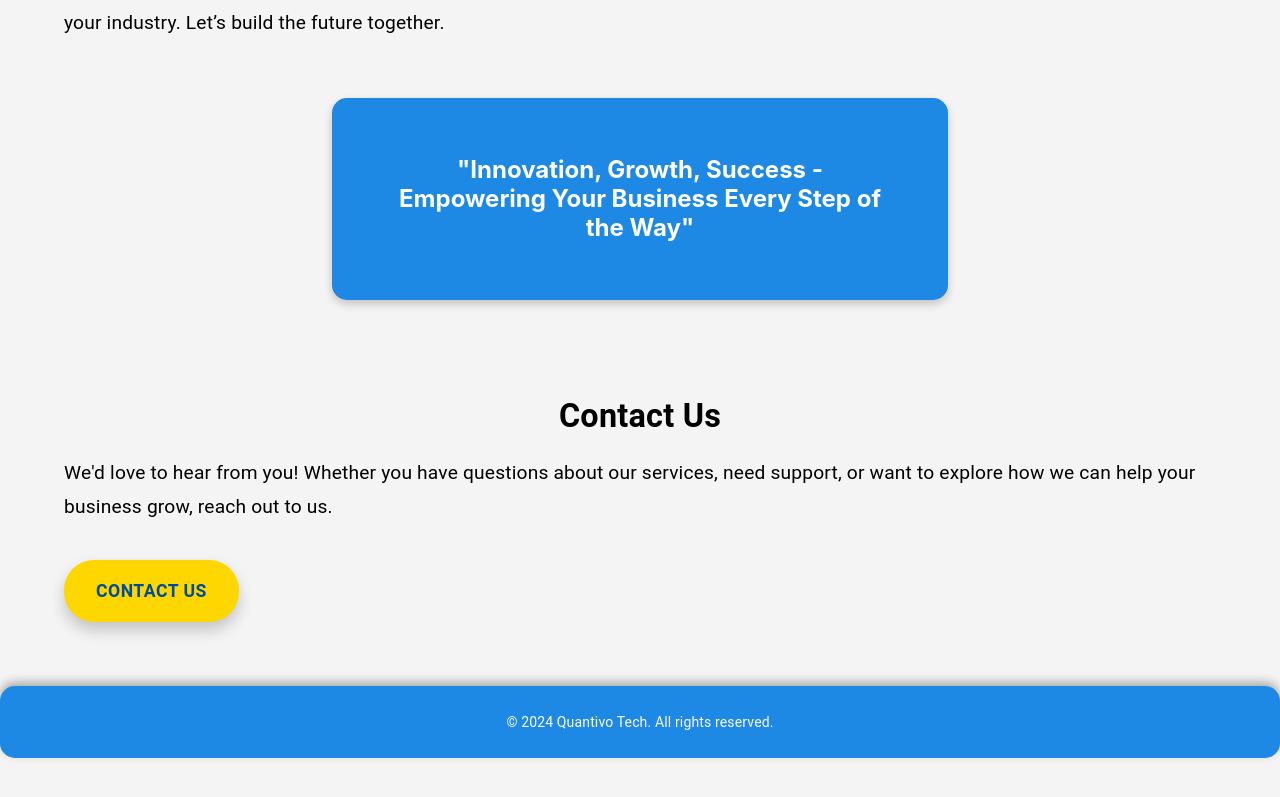
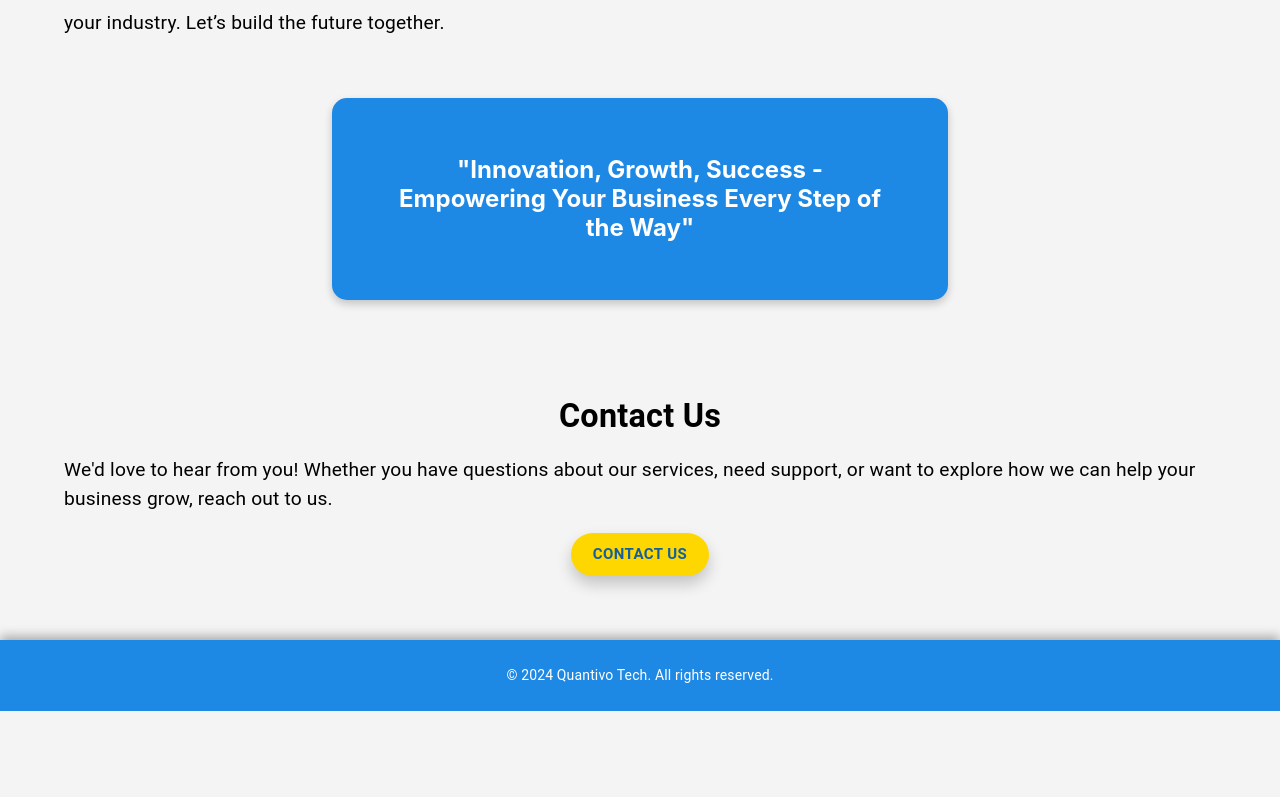
Before and after one commit to Quantivo-Tech/quantivo-tech.github.io, a React (Create React App) app: page / in a window 1280 px wide. Shown: the part 1661-2458 px from the top of the page. After the commit the page ends 2372 px from the top, so only its background shows below. Built offline with nearby package versions, Linux system fonts and the light colour scheme.

Commit message:
fix title and buttons

```diff
--- a/src/App.tsx
+++ b/src/App.tsx
@@ -1,4 +1,5 @@
 import {
+  Button,
   Card,
   CardContent,
   Container,
@@ -13,12 +14,8 @@ import {
 import React, { useEffect, useRef, useState } from "react";
 
 import { DrawerAppbar } from "./components/DrawerAppbar";
-import { ButtonStyled, FooterBox, MissionBox } from "./style/StyledComponents";
+import { MissionBox } from "./style/StyledComponents";
 import "./style/App.css";
-
-const StyledContainer = styled(Container)({
-  padding: "3% 5% 0 5%",
-});
 
 const HomeContainer = styled(Container)(({ theme }) => ({
   backgroundImage: `linear-gradient(rgba(30, 136, 229, 0.7), rgba(30, 136, 229, 0.7)), url(https://images.pexels.com/photos/3183197/pexels-photo-3183197.jpeg?auto=compress&cs=tinysrgb&dpr=2&h=750&w=1260)`,
@@ -32,6 +29,33 @@ const HomeContainer = styled(Container)(({ theme }) => ({
   alignItems: "center",
   justifyContent: "center",
   textAlign: "center",
+}));
+
+const PageContentContainer = styled(Container)({
+  padding: "3% 5% 0 5%",
+});
+
+const FooterContainer = styled(Container)(({ theme }) => ({
+  marginTop: "5%",
+  backgroundColor: theme.palette.primary.main,
+  color: theme.palette.secondary.main,
+  padding: "2% 3%",
+  textAlign: "center",
+  boxShadow: "0 -4px 10px rgba(0, 0, 0, 0.3)",
+}));
+
+const ButtonStyled = styled(Button)(({ theme }) => ({
+  backgroundColor: "#FFD700",
+  color: theme.palette.primary.dark,
+  fontWeight: "bold",
+  borderRadius: "30px",
+  boxShadow: "0 8px 15px rgba(0, 0, 0, 0.2)",
+  transition: "all 0.3s ease",
+  "&:hover": {
+    backgroundColor: "#FFC107", // Softer gold for hover
+    transform: "translateY(-5px)",
+    boxShadow: "0 15px 25px rgba(0, 0, 0, 0.3)",
+  },
 }));
 
 const CardStyled = styled(Card)(({ theme }) => ({
@@ -142,6 +166,7 @@ const App = () => {
           appointment scheduling, and task automation.
         </Typography>
         <ButtonStyled
+          size="large"
           variant="contained"
           onClick={() => {
             const services = document.getElementById("services");
@@ -155,7 +180,7 @@ const App = () => {
         </ButtonStyled>
       </HomeContainer>
 
-      <StyledContainer id="services" maxWidth="lg">
+      <PageContentContainer id="services" maxWidth="lg">
         <Typography
           variant="h4"
           gutterBottom
@@ -190,9 +215,9 @@ const App = () => {
             </CardContent>
           </CardStyled>
         ))}
-      </StyledContainer>
+      </PageContentContainer>
 
-      <StyledContainer id="about" maxWidth="lg">
+      <PageContentContainer id="about" maxWidth="lg">
         <Typography
           variant="h4"
           gutterBottom
@@ -237,42 +262,46 @@ const App = () => {
           "Innovation, Growth, Success - Empowering Your Business Every Step of
           the Way"
         </MissionBox>
-      </StyledContainer>
+      </PageContentContainer>
 
-      <StyledContainer id="contact">
+      <PageContentContainer
+        id="contact"
+        style={{
+          display: "flex",
+          flexDirection: "column",
+          alignItems: "center",
+          gap: "20px",
+        }}
+      >
         <Typography
           variant="h4"
-          gutterBottom
           style={{
             fontWeight: "bold",
-            marginBottom: "20px",
-            textAlign: "center",
           }}
         >
           Contact Us
         </Typography>
-        <Typography
-          variant="body1"
-          style={{ fontSize: "1.2rem", lineHeight: "1.8" }}
-        >
+        <Typography variant="body1" style={{ fontSize: "1.2rem" }}>
           We'd love to hear from you! Whether you have questions about our
           services, need support, or want to explore how we can help your
           business grow, reach out to us.
         </Typography>
         <ButtonStyled
+          style={{ width: "fit-content" }}
           variant="contained"
           href="mailto:contact@quantivotech.com"
           className="contact-button"
+          size="large"
         >
           Contact Us
         </ButtonStyled>
-      </StyledContainer>
+      </PageContentContainer>
 
-      <FooterBox>
+      <FooterContainer maxWidth={false}>
         <Typography variant="body2">
           &copy; 2024 Quantivo Tech. All rights reserved.
         </Typography>
-      </FooterBox>
+      </FooterContainer>
 
       <Dialog open={dialogOpen} onClose={handleCloseDialog} maxWidth="md">
         <DialogContent>
--- a/src/style/StyledComponents.ts
+++ b/src/style/StyledComponents.ts
@@ -21,28 +21,3 @@ export const MissionBox = styled(StyledBox)({
   fontWeight: "bold",
   textAlign: "center",
 });
-
-export const FooterBox = styled(StyledBox)({
-  backgroundColor: "#1E88E5",
-  color: "#fff",
-  padding: "2% 3%",
-  textAlign: "center",
-  boxShadow: "0 -4px 10px rgba(0, 0, 0, 0.3)",
-});
-
-export const ButtonStyled = styled(Button)({
-  backgroundColor: "#FFD700",
-  color: "#004C99", // Dark blue text color for contrast
-  marginTop: "3%",
-  padding: "1rem 2rem",
-  fontSize: "1.1rem",
-  fontWeight: "bold",
-  borderRadius: "30px",
-  boxShadow: "0 8px 15px rgba(0, 0, 0, 0.2)",
-  transition: "all 0.3s ease",
-  "&:hover": {
-    backgroundColor: "#FFC107", // Softer gold for hover
-    transform: "translateY(-5px)",
-    boxShadow: "0 15px 25px rgba(0, 0, 0, 0.3)",
-  },
-});
```
